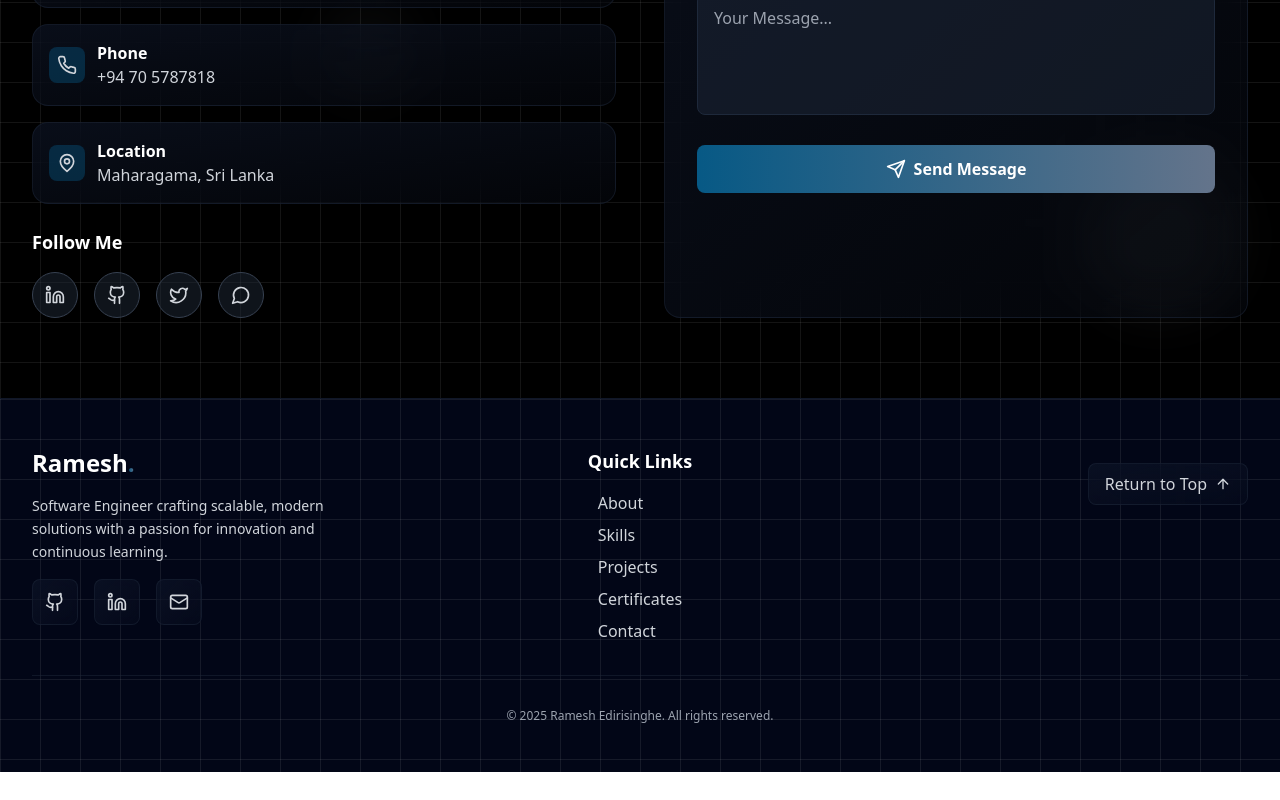
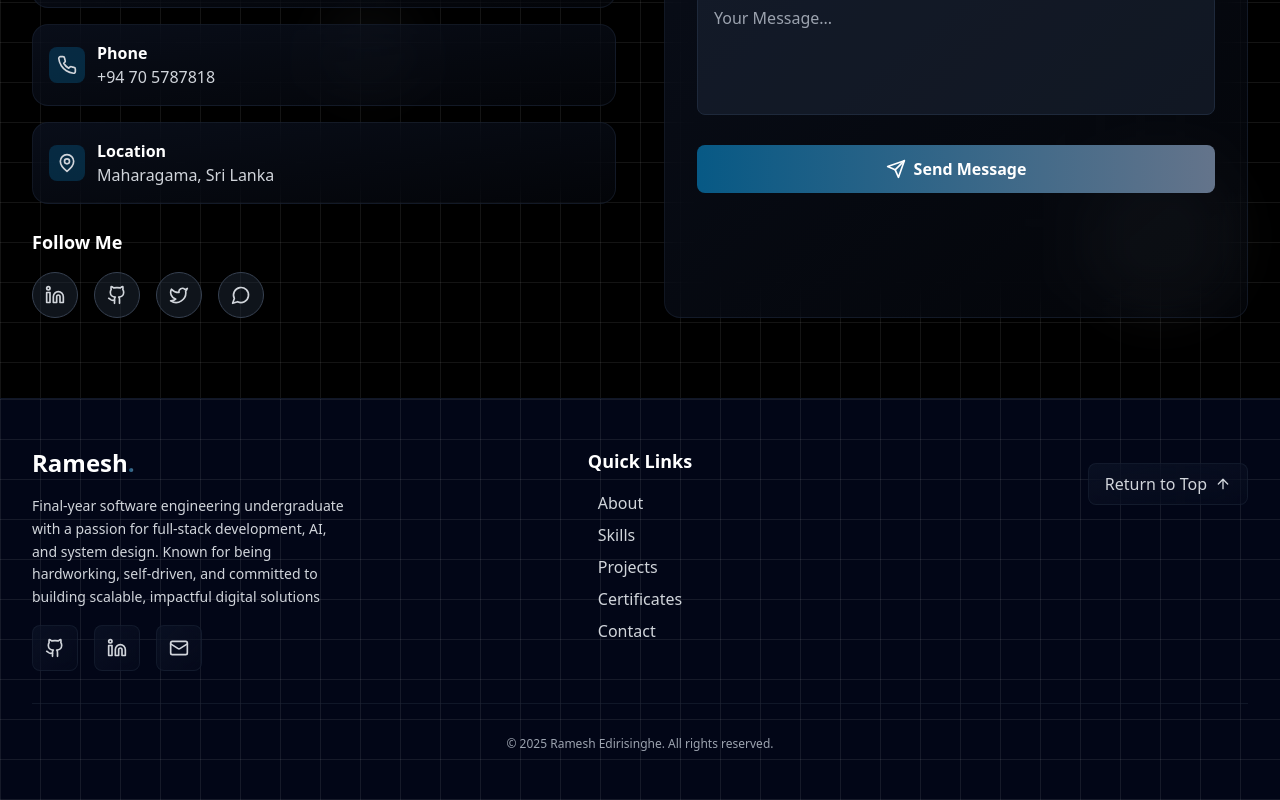
Before and after one commit to RameshEdirisinghe/portfolio-v2, a React (Vite) app: page / in a window 1280 px wide. Shown: the part 6112-6912 px from the top of the page. Before the commit the page ends 6884 px from the top, so only its background shows below. Built offline with nearby package versions, Linux system fonts and the light colour scheme.

Commit message:
change footer

```diff
--- a/src/components/Footer.tsx
+++ b/src/components/Footer.tsx
@@ -31,7 +31,7 @@ const Footer = () => {
               <span className="bg-gradient-to-r from-sky-800 to-slate-500 bg-clip-text text-transparent">.</span>
             </div>
             <p className="text-gray-300 text-sm leading-relaxed max-w-xs">
-              Software Engineer crafting scalable, modern solutions with a passion for innovation and continuous learning.
+              Final-year software engineering undergraduate with a passion for full-stack development, AI, and system design. Known for being hardworking, self-driven, and committed to building scalable, impactful digital solutions
             </p>
             <div className="flex space-x-4">
               <a
```
